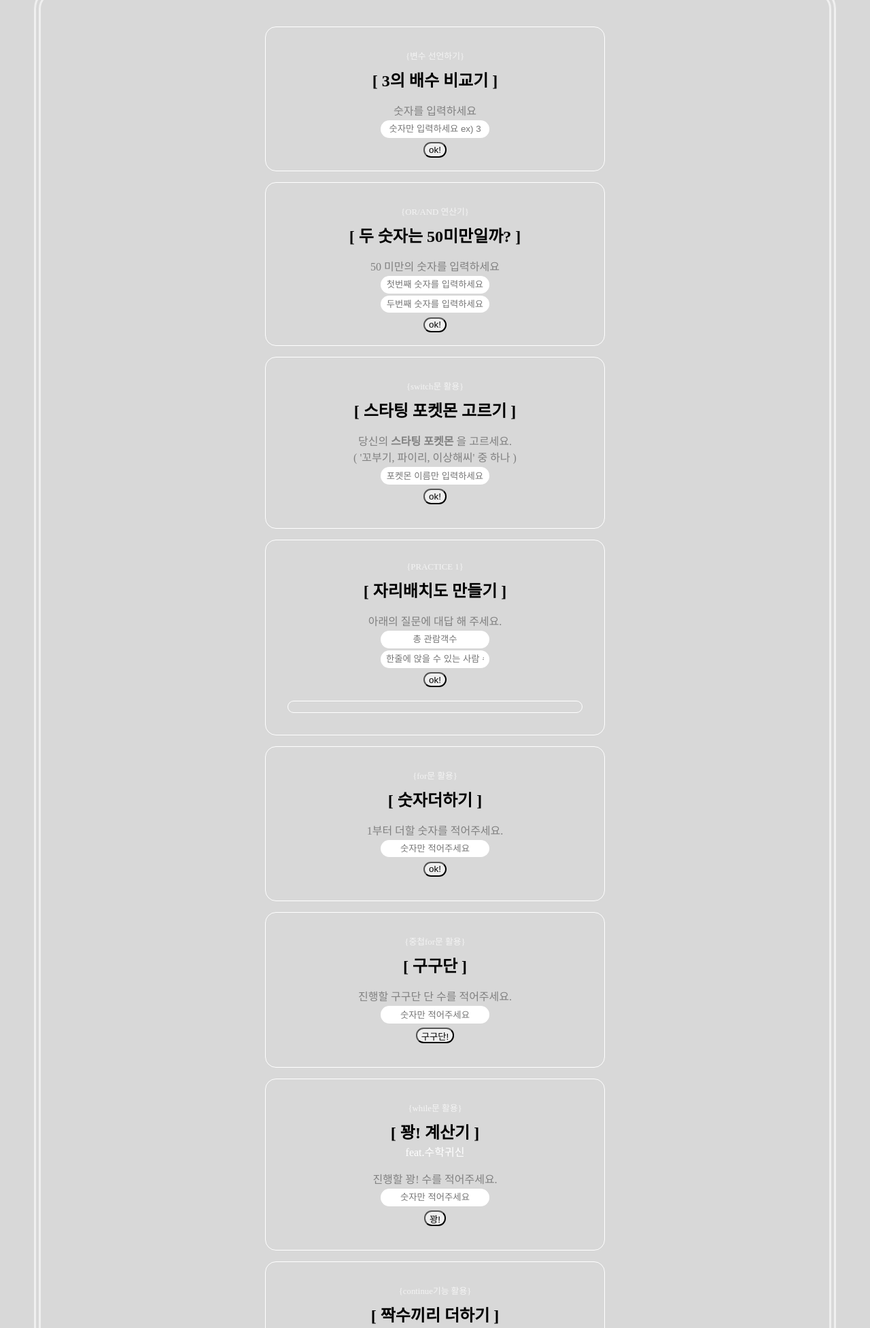
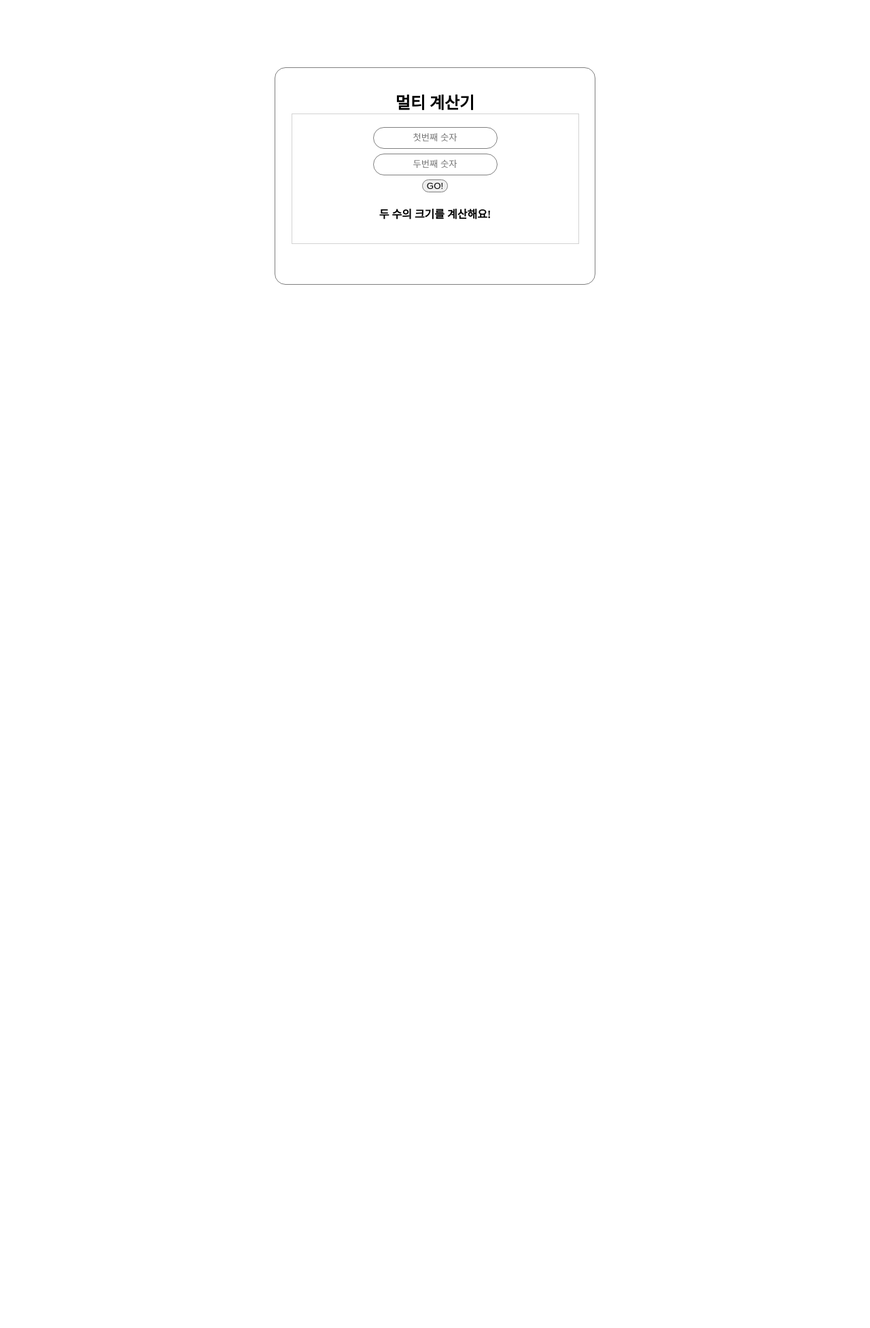
Before and after one commit to MayOwall/DoitJS, a plain HTML site: page index.html in a window 1280 px wide. Shown: the part 69-2023 px from the top of the page at 68% size. After the commit the page ends 800 px from the top, so only its background shows below. Drawn offline with Linux system fonts and the light colour scheme.

Commit message:
Do it JS 15장(함수)
15장 완료🔥🔥🔥🔥

```diff
--- a/CSS/index.css
+++ b/CSS/index.css
@@ -2,80 +2,45 @@
   box-sizing: border-box;
 }
 body {
-  margin: 50px;
-  padding: 2rem;
-  background-color: rgba(128, 128, 128, 0.301);
-  border: 10px double  rgba(255, 255, 255, 0.603);
-  border-radius: 2rem;
-  color: white;
+  padding: 10rem;
 }
-input[type="text"] {
-  display: block;
-  width: 10rem;
-  height: 1.6rem;
-  margin: 0.2rem auto;
-  padding: 0 0.5rem;
-  border: none;
-  border-radius: 0.8rem;
-  color: black;
+section {
+  width: 50%;
+  height: 20rem;
+  margin: 0 auto;
+  padding: 2rem 0;
+  border: 1px solid gray;
+  border-radius: 1rem;
+}
+section #title {
+  font-size: 1.5rem;
+  font-weight: 900;
   text-align: center;
 }
-input[type="submit"] {
-  height: 1.4rem;
-  margin: 0.2rem;
-  border-radius: 0.7rem;
+section form {
+  display: flex;
+  flex-direction: column;
+  align-items: center;
+  width: 90%;
+  height: 12rem;
+  margin: 0 auto;
+  padding: 1rem;
+  border: 1px solid lightgray;
 }
-.function {
-  margin-bottom: 0.5rem;
-  font-size: 0.8rem;
-  opacity: 70%;
-}
-.section {
-  width: 500px;
-  margin: 1rem auto;
-  padding: 2rem 2rem 1rem 2rem;
-  border: 1px solid white;
+section form input {
+  margin: 0.2rem 0;
+  height: 2rem;
+  border: 1px solid gray;
   border-radius: 1rem;
+  line-height: 2rem;
   text-align: center;
 }
-.hidden {
-  display: none;
+section form input:nth-child(3) {
+  height: 1.2rem;
+  line-height: 1rem;
 }
-.title {
-  color: black;
-  font-size: 1.5rem;
+section form #result {
+  padding: 1rem;
   font-weight: 700;
+  text-align: center;
 }
-.question {
-  margin: 1rem 0 0 0;
-  color: gray;
-}
-.answer {
-  margin: 1rem auto;
-  color: black;
-  font-weight: 700;
-}
-#practice1 .answer {
-  padding: 0.5rem;
-  border: 1px solid white;
-  border-radius: 1rem;
-}
-.column-box {
-  padding: 0.3rem;
-}
-.column-box span {
-  padding: 0.1rem 0.2rem;
-  border: 1px solid lightslategray;
-  line-height: 1.4rem;
-}
-#formula-block {
-display: inline-block;
-margin: 0.5rem 1rem;
-padding: 0.5rem;
-border: 1px solid lightslategray;
-border-radius: 0.5rem;
-}
-#formula-block div:first-child {
-  padding: 0.3rem;
-  text-decoration: underline;
-}
--- /dev/null
+++ b/JS/index.js
@@ -0,0 +1,27 @@
+const form = document.querySelector("form");
+const button = form.querySelector("input[type=submit]");
+console.log(button);
+
+function calculator(event) {
+  event.preventDefault();
+
+  const num1 = form.querySelector("input:first-child").value;
+  const num2 = form.querySelector("input:nth-child(2)").value;
+  const result = document.querySelector("#result");
+
+
+  if(isNaN(Number(num1)) || isNaN(Number(num2))) {
+    result.innerHTML = `숫자만 바르게 적어주세요.`;
+  } else {
+    if (Number(num1) < Number(num2)) {
+      result.innerHTML = `${num1}은 ${num2}보다 크기가 작습니다.`
+    } else if(Number(num1) === Number(num2)) {
+      result.innerHTML = `${num1}은 ${num2}와 크기가 같습니다.`
+    } else {
+      result.innerHTML = `${num1}은 ${num2}보다 크기가 큽니다.`
+    };
+  };
+
+};
+
+form.addEventListener("submit", calculator);
--- a/index.html
+++ b/index.html
@@ -4,108 +4,19 @@
   <meta charset="UTF-8">
   <meta http-equiv="X-UA-Compatible" content="IE=edge">
   <meta name="viewport" content="width=device-width, initial-scale=1.0">
-  <title>DoitJS_14Basic JS 🔥</title>
+  <title>Do it JS, 15장🔥</title>
   <link rel="stylesheet" href="CSS/index.css">
 </head>
 <body>
-  <div id="number-asker" class="section">
-    <div class="function">{변수 선언하기}</div>
-    <div class="title">[ 3의 배수 비교기 ]</div>
-    <div class="question">숫자를 입력하세요</div>
+  <section>
+    <div id="title">멀티 계산기</div>
     <form>
-      <input type="text" required placeholder="숫자만 입력하세요 ex) 3">
-      <input type="submit" value="ok!">
+      <input type="text" placeholder="첫번째 숫자" required>
+      <input type="text" placeholder="두번째 숫자" required>
+      <input type="submit" value="GO!">
+      <div id="result">두 수의 크기를 계산해요!</div>
     </form>
-    <div class="hidden answer"></div>
-  </div>
-
-  <div id="OR" class="section">
-    <div class="function">{OR/AND 연산기}</div>
-    <div class="title">[ 두 숫자는 50미만일까? ]</div>
-    <div class="question">50 미만의 숫자를 입력하세요</div>
-    <form>
-      <input type="text" required placeholder="첫번째 숫자를 입력하세요">
-      <input type="text" required placeholder="두번째 숫자를 입력하세요">
-      <input type="submit" value="ok!">
-    </form>
-    <div class="hidden answer"></div>
-  </div>
-
-  <div id="switch" class="section">
-    <div class="function">{switch문 활용}</div>
-    <div class="title">[ 스타팅 포켓몬 고르기 ]</div>
-    <div class="question">당신의 <b>스타팅 포켓몬</b> 을 고르세요.<br>( '꼬부기, 파이리, 이상해씨' 중 하나 )</div>
-    <form>
-      <input type="text" required placeholder="포켓몬 이름만 입력하세요">
-      <input type="submit" value="ok!">
-    </form>
-    <div class="answer"></div>
-  </div>
-
-  <div id="practice1" class="section">
-    <div class="function">{PRACTICE 1}</div>
-    <div class="title">[ 자리배치도 만들기 ]</div>
-    <div class="question">아래의 질문에 대답 해 주세요.</div>
-    <form>
-      <input type="text" required placeholder="총 관람객수">
-      <input type="text" required placeholder="한줄에 앉을 수 있는 사람 수">
-      <input type="submit" value="ok!">
-    </form>
-    <div class="answer"></div>
-  </div>
-
-  <div id="for문" class="section">
-    <div class="function">{for문 활용}</div>
-    <div class="title">[ 숫자더하기 ]</div>
-    <div class="question">1부터 더할 숫자를 적어주세요.</div>
-    <form>
-      <input type="text" required placeholder="숫자만 적어주세요">
-      <input type="submit" value="ok!">
-    </form>
-    <div class="answer"></div>
-  </div>
-
-  <div id="중첩for문" class="section">
-    <div class="function">{중첩for문 활용}</div>
-    <div class="title">[ 구구단 ]</div>
-    <div class="question">진행할 구구단 단 수를 적어주세요.</div>
-    <form>
-      <input type="text" required placeholder="숫자만 적어주세요">
-      <input type="submit" value="구구단!">
-    </form>
-    <div class="answer"></div>
-  </div>
-
-  <div id="while문" class="section">
-    <div class="function">{while문 활용}</div>
-    <div class="title">[ 꽝! 계산기 ]</div>
-    <div>feat.수학귀신</div>
-    <div class="question">진행할 꽝! 수를 적어주세요.</div>
-    <form>
-      <input type="text" required placeholder="숫자만 적어주세요">
-      <input type="submit" value="꽝!">
-    </form>
-    <div class="answer"></div>
-  </div>
-
-  <div id="continue기능" class="section">
-    <div class="function">{continue기능 활용}</div>
-    <div class="title">[ 짝수끼리 더하기 ]</div>
-    <div class="question">짝수끼리 더하기를 진행할 수를 적어주세요.</div>
-    <form>
-      <input type="text" required placeholder="숫자만 적어주세요">
-      <input type="submit" value="ok!">
-    </form>
-    <div class="answer"></div>
-  </div>
-
-  <script src="JS/1.js"></script>
-  <script src="JS/2_OR.js"></script>
-  <script src="JS/3_switch.js"></script>
-  <script src="JS/4_practice1.js"></script>
-  <script src="JS/5_for문.js"></script>
-  <script src="JS/6_중첩for문.js"></script>
-  <script src="JS/7_while문.js"></script>
-  <script src="JS/8_continue기능.js"></script>
+  </section>
+  <script src="JS/index.js"></script>
 </body>
 </html>
```
